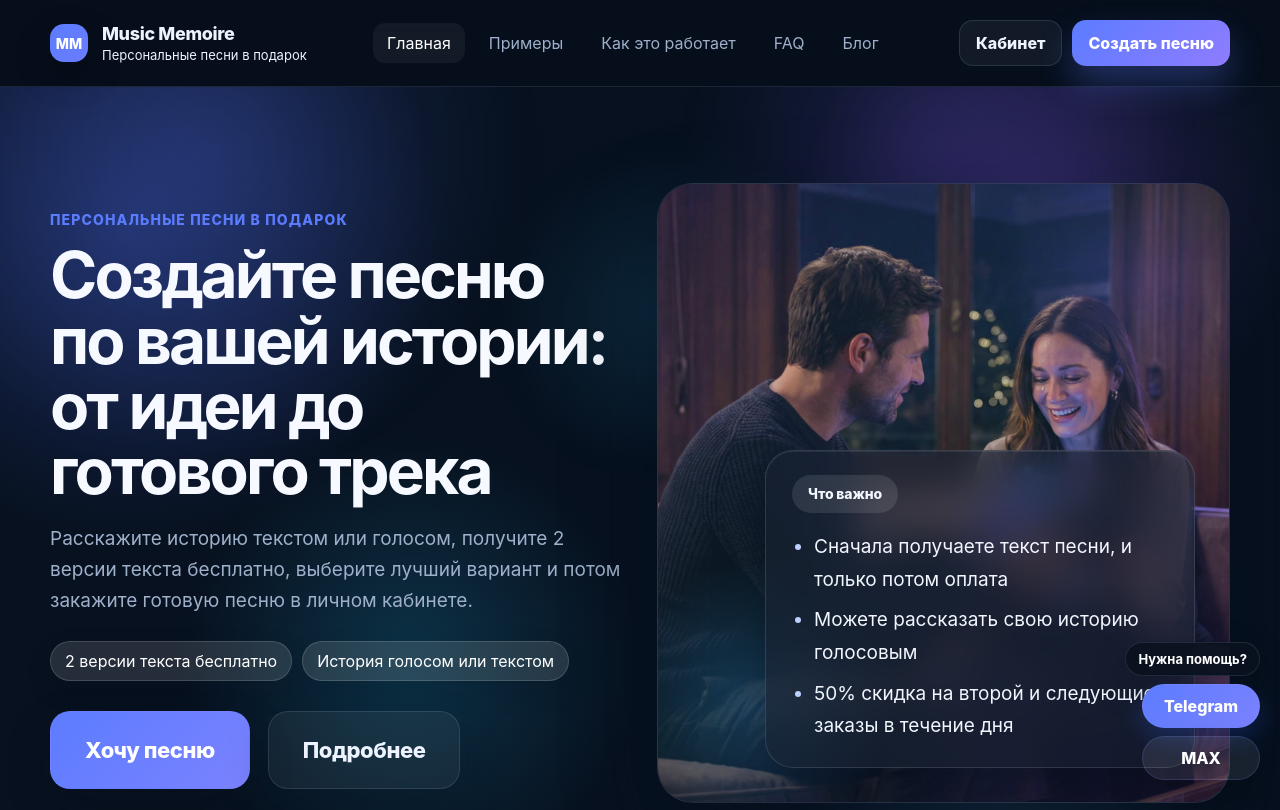
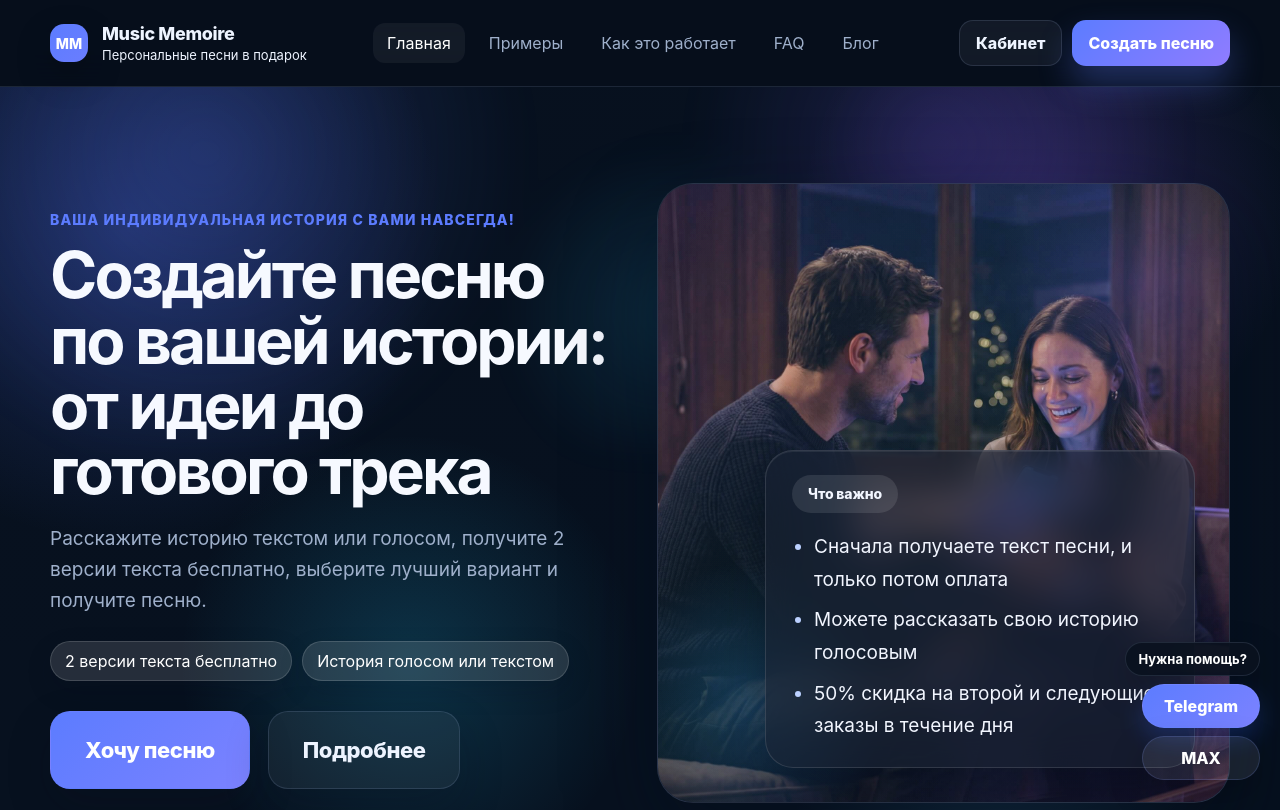
Before and after one commit to mikhailantonovdigital-dev/musicmemoire-web, a FastAPI app: page / in a window 1280 px wide. Shown: the top 810 px of the page. Run offline with FastAPI, Linux system fonts and the light colour scheme; parts of the project's set-up code (start-up, migrations or seed data) failed here and were passed over; some libraries are stand-ins or nearby versions.

Commit message:
Update home.html

```diff
--- a/app/templates/public/home.html
+++ b/app/templates/public/home.html
@@ -5,11 +5,11 @@
 <section class="hero hero-home hero-home-photo">
   <div class="container hero-grid hero-grid-photo">
     <div class="hero-copy">
-      <p class="eyebrow">Персональные песни в подарок</p>
+      <p class="eyebrow hero-eyebrow-thin">Ваша индивидуальная история с Вами навсегда!</p>
       <h1>Создайте песню по вашей истории: от идеи до готового трека</h1>
       <p class="lead">
         Расскажите историю текстом или голосом, получите 2 версии текста бесплатно,
-        выберите лучший вариант и потом закажите готовую песню в личном кабинете.
+        выберите лучший вариант и получите песню.
       </p>
 
       <div class="hero-points">
```
